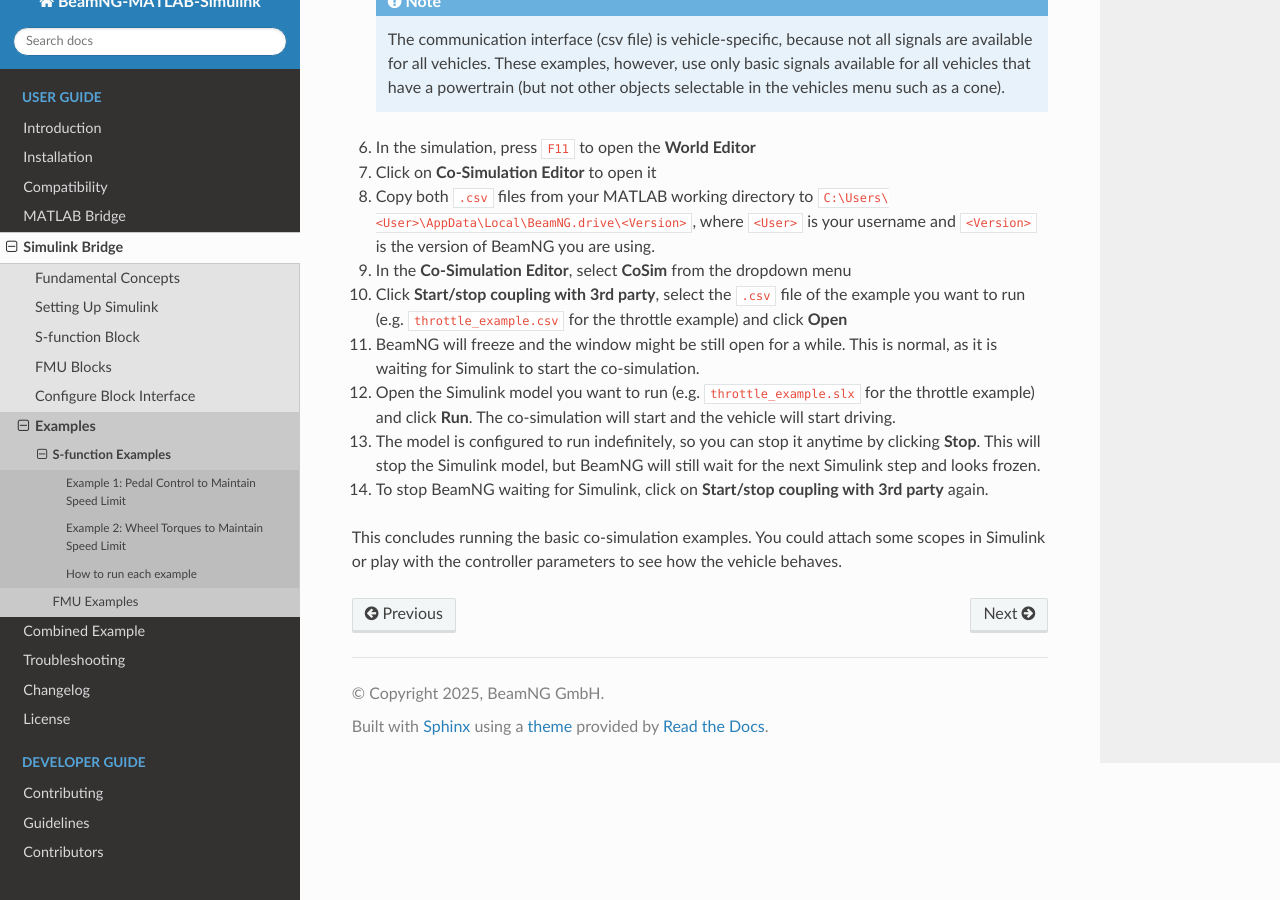
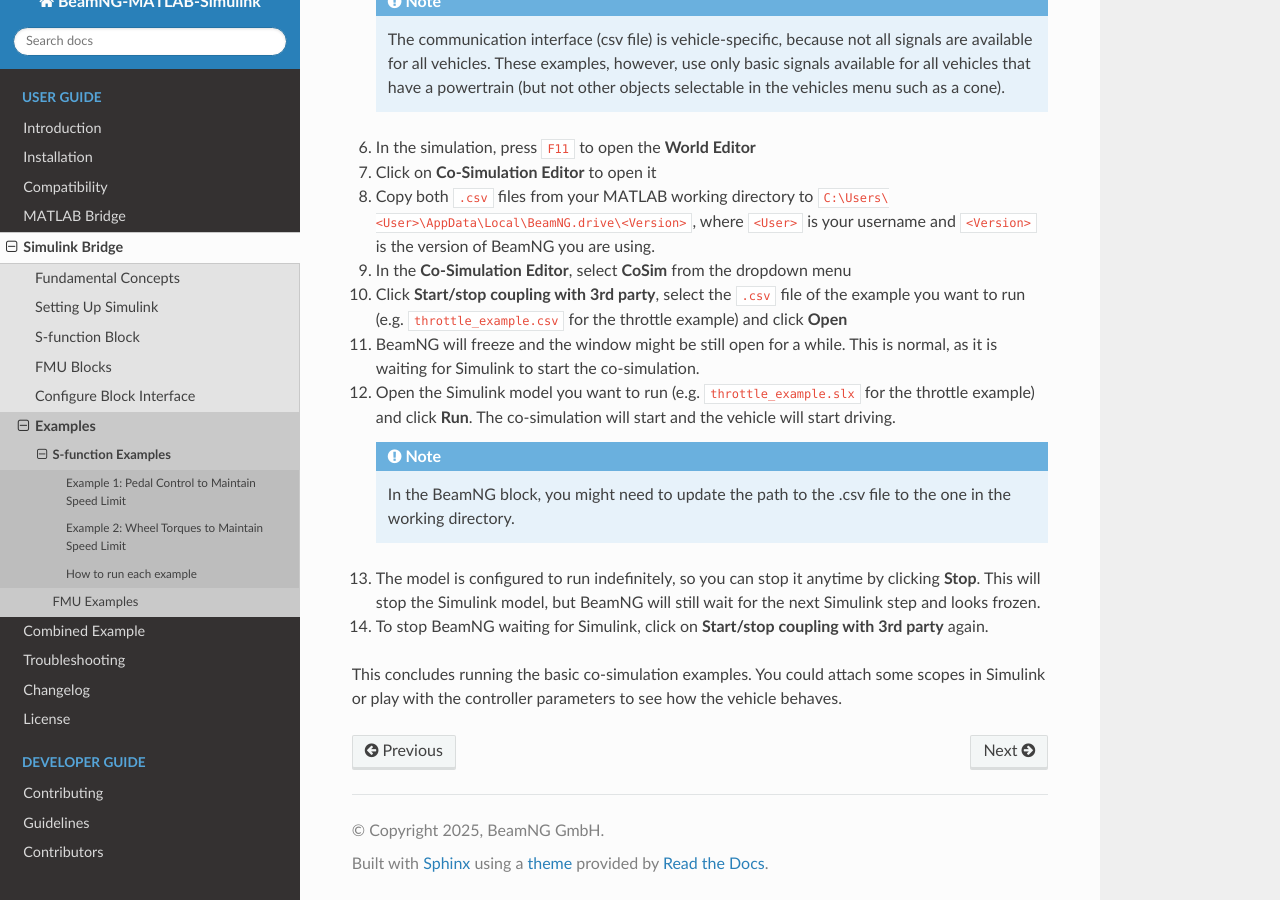
Before and after one commit to BeamNG/BeamNG-MATLAB-Simulink-integration, a Sphinx documentation site: the page built from docs/source/simulink/examples/s_function.md, in a window 1280 px wide and 900 px high, scrolled down 2718 px. Built offline with Sphinx 7.4.7 and the Read the Docs theme 3.1.0, drawn with Linux system fonts in a browser that asks for light colours.

Commit message:
Add note

````diff
--- a/docs/source/simulink/examples/s_function.md
+++ b/docs/source/simulink/examples/s_function.md
@@ -49,6 +49,11 @@
 10. Click **Start/stop coupling with 3rd party**, select the `.csv` file of the example you want to run (e.g. `throttle_example.csv` for the throttle example) and click **Open**
 11. BeamNG will freeze and the window might be still open for a while. This is normal, as it is waiting for Simulink to start the co-simulation.
 12. Open the Simulink model you want to run (e.g. `throttle_example.slx` for the throttle example) and click **Run**. The co-simulation will start and the vehicle will start driving.
+
+    ```{note}
+    In the BeamNG block, you might need to update the path to the .csv file to the one in the working directory.
+    ```
+
 13. The model is configured to run indefinitely, so you can stop it anytime by clicking **Stop**. This will stop the Simulink model, but BeamNG will still wait for the next Simulink step and looks frozen.
 14. To stop BeamNG waiting for Simulink, click on **Start/stop coupling with 3rd party** again.
 
````
